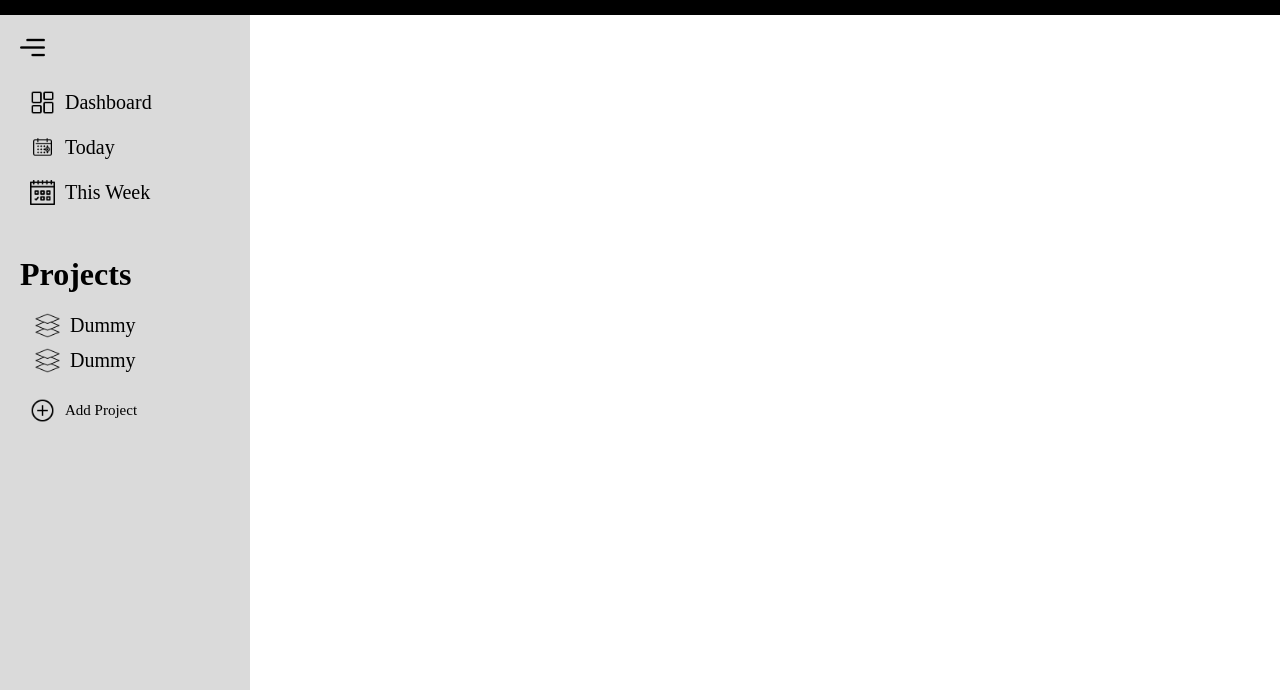
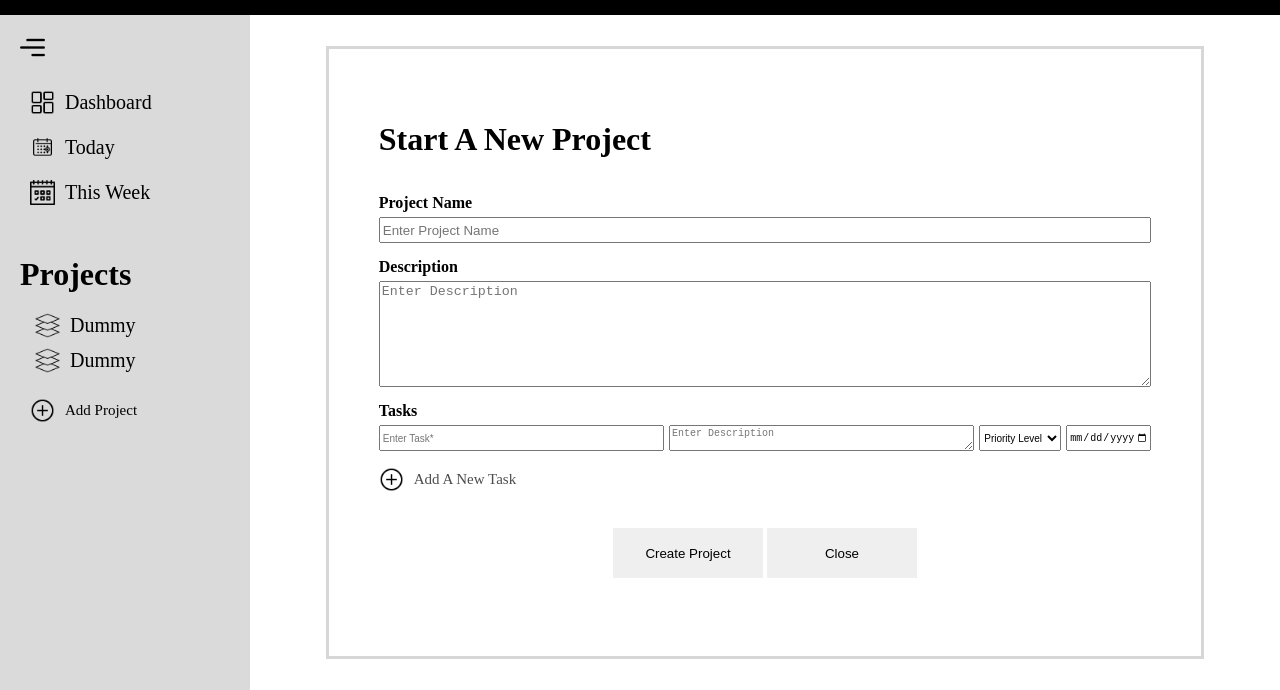
Before and after one commit to cgass0/todo-list, a website built with webpack: page dist/index.html in a window 1280 px wide. Both pictures are taken after a click on the picture 42 px from the left and 520 px from the top of the page. Shown: the part 110-800 px from the top of the page. Built offline with Linux system fonts and the light colour scheme.

Commit message:
added new project form layout

```diff
--- a/src/index.js
+++ b/src/index.js
@@ -1,14 +1,16 @@
 import collapseMenu from './modules/collapse-menu';
 import createProject from './modules/project-constructor';
-import addNewProject from './modules/add-new-project.js';
+import {openProjectForm, closeProjectForm} from './modules/project-form.js';
 
 // Side Bar Menu Collapse Function
 const collapseButton = document.getElementById('side-bar-toggle');
 collapseButton.addEventListener('click',collapseMenu);
 
-// Display Add Project screen
+// Toggle Add Project screen
 const addProjectButton = document.getElementById('add-project-button');
-addProjectButton.addEventListener('click',addNewProject);
+addProjectButton.addEventListener('click',openProjectForm);
+const closeProjectButton = document.getElementById('close-project-button');
+closeProjectButton.addEventListener('click',closeProjectForm);
 
 // Projects Array
 let myProjects = [];
--- /dev/null
+++ b/src/modules/project-form.js
@@ -0,0 +1,8 @@
+export function openProjectForm() {
+    document.getElementById("myProjectForm").style.display = "flex";
+}
+
+
+export function closeProjectForm() {
+    document.getElementById("myProjectForm").style.display = "none";
+}
--- a/src/style/style.css
+++ b/src/style/index.css
@@ -92,7 +92,9 @@ body {
 }
 
 #content {
-    grid-area: 2/2/3/3
+    grid-area: 2/2/3/3;
+    display:flex;
+    justify-content: center;
 }
 
 .icon {
--- /dev/null
+++ b/src/style/projectForm.css
@@ -0,0 +1,70 @@
+.form-popup {
+  display: none;
+  align-items: center;
+  justify-content: center;
+  height: 100%;
+  width: 100%;
+}
+
+.form-container {
+  border: 3px solid rgba(182, 182, 182, 0.548);
+  height: 75%;
+  width: 75%;
+  display: flex;
+  flex-direction: column;
+  padding: 50px;
+  gap: 5px;
+}
+
+label {
+  margin-top: 10px;
+}
+input {
+  height: 20px;
+}
+textarea {
+  height: 100px;
+  resize: vertical;
+}
+
+.new-task {
+  display: grid;
+  grid-template-columns: minmax(100px, 400px)minmax(120px, 400px) 82px 85px;
+  align-items: center;
+  gap: 5px;
+  font-size: 10px;
+}
+
+.task-inputs {
+  height: 20px;
+  align-items: center;
+  font-size: 10px;
+}
+
+.task-inputs.priority {
+  height: 26px;
+}
+
+.task-inputs.date {
+  height: 22px;
+}
+
+.add-wrap {
+  display: flex;
+  align-items: center;
+  gap: 10px;
+  font-size: 15px;
+  color: rgba(0, 0, 0, 0.7);
+}
+
+.button-wrap {
+  align-self: center;
+  margin-top: 20px;
+}
+
+button {
+  width: 150px;
+  height: 50px;
+  border: 10px;
+  cursor: pointer;
+}
```
Also changed, not shown: dist/index.html, dist/main.js, src/modules/add-new-project.js (deleted).
